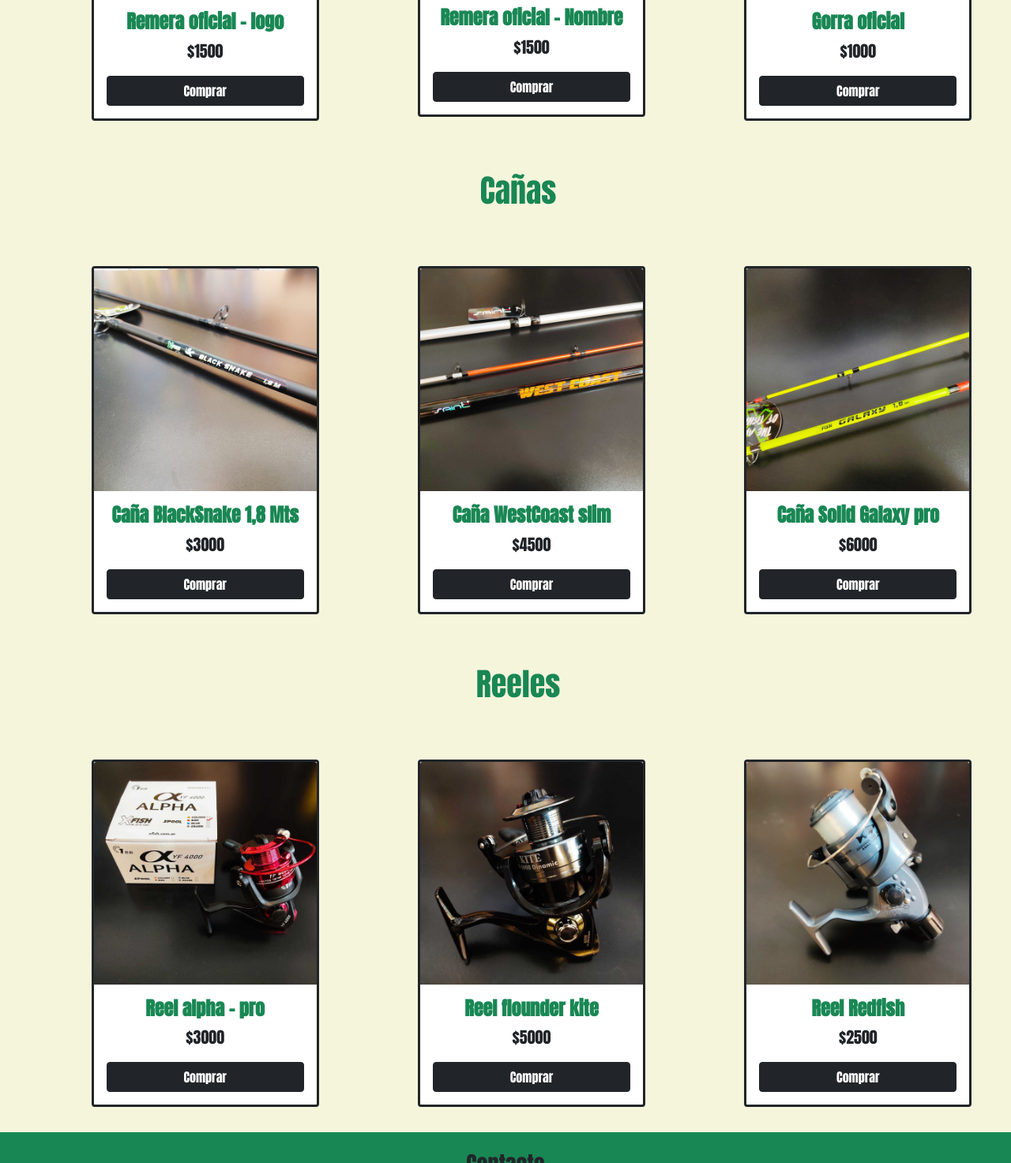
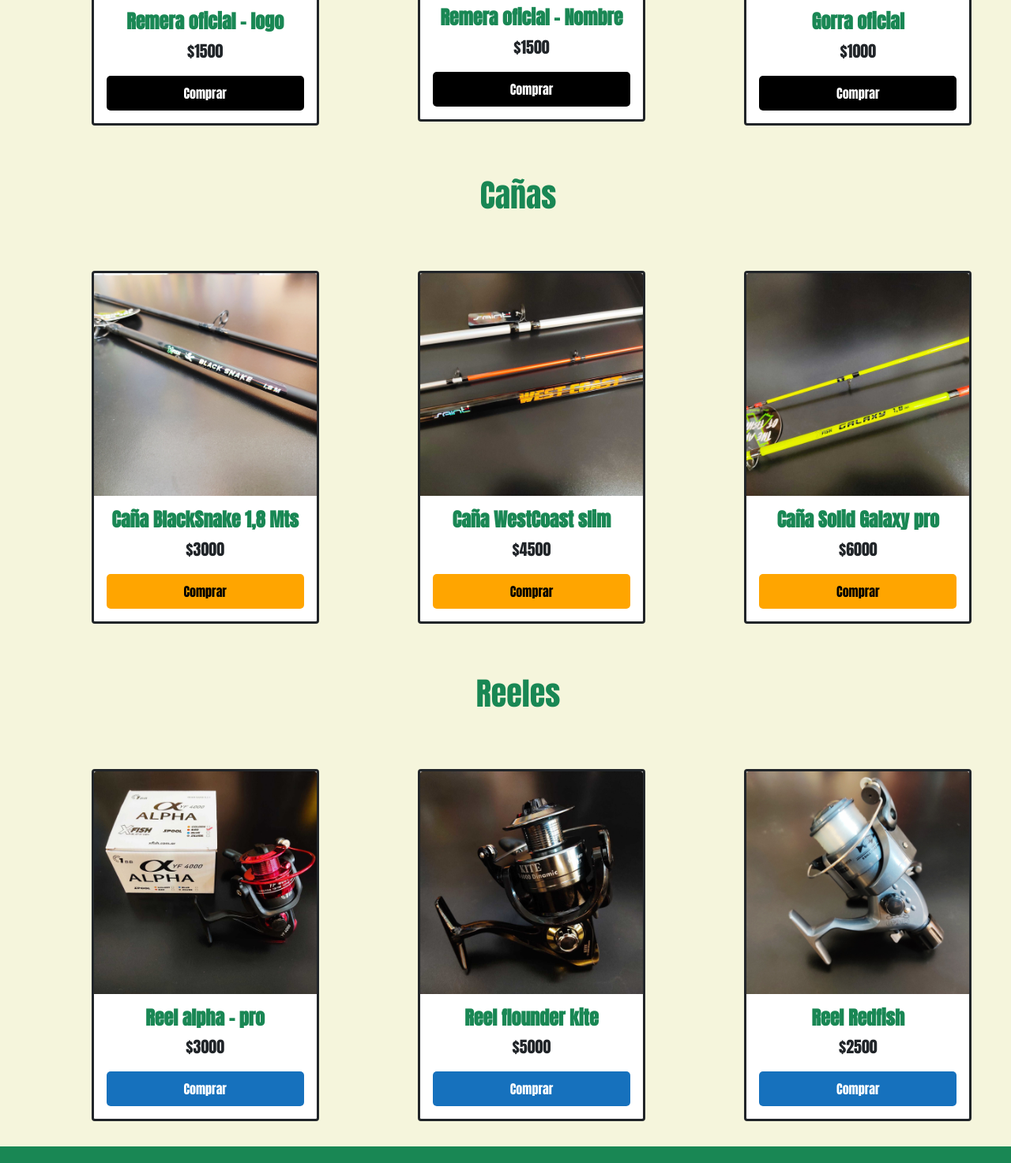
Before and after one commit to Ivega35/DesarrolloWebProyecto, a plain HTML site: page paginas/Productos.html in a window 1280 px wide. Shown: the part 790-2263 px from the top of the page at 79% size. Drawn offline with nearby package versions, Linux system fonts and the light colour scheme; grey boxes are pictures that could not be loaded.

Commit message:
Agregue SASS 2

```diff
--- a/paginas/Productos.html
+++ b/paginas/Productos.html
@@ -55,8 +55,10 @@
               <div class="card-body">
                   <h4 class="card-title text-success fw-bolder d-flex justify-content-center">Remera oficial - logo</h4>
                   <p class="card-text fs-5"><span class="d-flex justify-content-center">$1500</span></p>
-                  <a href="https://wa.me/qr/UWZ2HR4KTNOME1" class="btn btn-dark d-flex justify-content-center" id="boton">Comprar</a>
-              </div>
+                  <div class="d-flex justify-content-center">
+                    <button class="boton-ropa"><a class="boton-texto" href="https://wa.me/qr/UWZ2HR4KTNOME1">Comprar</a></button>
+                  </div>
+                  </div>
             </div>
          </li>
          <li class="col-sm-10 col-md-6 col-lg-3 py-3">
@@ -65,7 +67,9 @@
             <div class="card-body">
                 <h4 class="card-title text-success fw-bolder d-flex justify-content-center">Remera oficial - Nombre</h4>
                 <p class="card-text fs-5"><span class="d-flex justify-content-center">$1500</span></p>
-                <a href="https://wa.me/qr/UWZ2HR4KTNOME1" class="btn btn-dark d-flex justify-content-center" id="boton">Comprar</a>
+                <div class="d-flex justify-content-center">
+                  <button class="boton-ropa"><a class="boton-texto" href="https://wa.me/qr/UWZ2HR4KTNOME1">Comprar</a></button>
+                </div>
             </div>
           </div>
        </li>
@@ -75,7 +79,9 @@
           <div class="card-body">
               <h4 class="card-title text-success fw-bolder d-flex justify-content-center">Gorra oficial</h4>
               <p class="card-text fs-5"><span class="d-flex justify-content-center">$1000</span></p>
-              <a href="https://wa.me/qr/UWZ2HR4KTNOME1" class="btn btn-dark d-flex justify-content-center" id="boton">Comprar</a>
+              <div class="d-flex justify-content-center">
+                <button class="boton-ropa"><a class="boton-texto" href="https://wa.me/qr/UWZ2HR4KTNOME1">Comprar</a></button>
+              </div>
           </div>
         </div>
      </li>
@@ -89,7 +95,9 @@
                   <div class="card-body">
                       <h4 class="card-title text-success fw-bolder d-flex justify-content-center">Caña BlackSnake 1,8 Mts</h4>
                       <p class="card-text fs-5"><span class="d-flex justify-content-center">$3000</span></p>
-                      <a href="https://wa.me/qr/UWZ2HR4KTNOME1" class="btn btn-dark d-flex justify-content-center" id="boton">Comprar</a>
+                      <div class="d-flex justify-content-center">
+                        <button class="boton-cañas"><a class="boton-texto" href="https://wa.me/qr/UWZ2HR4KTNOME1">Comprar</a></button>
+                      </div>
                   </div>
                 </div>
              </li>
@@ -99,7 +107,9 @@
                 <div class="card-body">
                     <h4 class="card-title text-success fw-bolder d-flex justify-content-center">Caña WestCoast slim</h4>
                     <p class="card-text fs-5"><span class="d-flex justify-content-center">$4500</span></p>
-                    <a href="https://wa.me/qr/UWZ2HR4KTNOME1" class="btn btn-dark d-flex justify-content-center" id="boton">Comprar</a>
+                    <div class="d-flex justify-content-center">
+                      <button class="boton-cañas"><a class="boton-texto" href="https://wa.me/qr/UWZ2HR4KTNOME1">Comprar</a></button>
+                    </div>
                 </div>
               </div>
            </li>
@@ -109,7 +119,9 @@
               <div class="card-body">
                   <h4 class="card-title text-success fw-bolder d-flex justify-content-center">Caña Solid Galaxy pro</h4>
                   <p class="card-text fs-5"><span class="d-flex justify-content-center">$6000</span></p>
-                  <a href="https://wa.me/qr/UWZ2HR4KTNOME1" class="btn btn-dark d-flex justify-content-center" id="boton">Comprar</a>
+                  <div class="d-flex justify-content-center">
+                    <button class="boton-cañas"><a class="boton-texto" href="https://wa.me/qr/UWZ2HR4KTNOME1">Comprar</a></button>
+                  </div>
               </div>
             </div>
          </li>
@@ -123,7 +135,9 @@
                 <div class="card-body">
                     <h4 class="card-title text-success fw-bolder d-flex justify-content-center">Reel alpha - pro</h4>
                     <p class="card-text fs-5"><span class="d-flex justify-content-center">$3000</span></p>
-                    <a href="https://wa.me/qr/UWZ2HR4KTNOME1" class="btn btn-dark d-flex justify-content-center" id="boton">Comprar</a>
+                    <div class="d-flex justify-content-center">
+                      <button class="boton-reel"><a class="boton-texto" href="https://wa.me/qr/UWZ2HR4KTNOME1">Comprar</a></button>
+                    </div>
                 </div>
               </div>
            </li>
@@ -133,7 +147,9 @@
               <div class="card-body">
                   <h4 class="card-title text-success fw-bolder d-flex justify-content-center">Reel flounder kite</h4>
                   <p class="card-text fs-5"><span class="d-flex justify-content-center">$5000</span></p>
-                  <a href="https://wa.me/qr/UWZ2HR4KTNOME1" class="btn btn-dark d-flex justify-content-center" id="boton">Comprar</a>
+                  <div class="d-flex justify-content-center">
+                    <button class="boton-reel"><a class="boton-texto" href="https://wa.me/qr/UWZ2HR4KTNOME1">Comprar</a></button>
+                  </div>
               </div>
             </div>
             <li class="col-sm-10 col-md-6 col-lg-3 py-3">
@@ -142,7 +158,9 @@
                 <div class="card-body">
                     <h4 class="card-title text-success fw-bolder d-flex justify-content-center">Reel Redfish</h4>
                     <p class="card-text fs-5"><span class="d-flex justify-content-center">$2500</span></p>
-                    <a href="https://wa.me/qr/UWZ2HR4KTNOME1" class="btn btn-dark d-flex justify-content-center" id="boton">Comprar</a>
+                    <div class="d-flex justify-content-center">
+                      <button class="boton-reel"><a class="boton-texto" href="https://wa.me/qr/UWZ2HR4KTNOME1">Comprar</a></button>
+                    </div>
                 </div>
               </div>
            </li>
--- /dev/null
+++ b/scss/_boton.scss
@@ -0,0 +1,33 @@
+@import "_variables";
+.boton{
+
+    border: map-get($boton , borde );
+    padding: map-get($boton, padding );
+    border-radius: map-get($boton, radio );
+        .boton-texto{
+            color:white;
+        }
+        &:hover{
+        background-color: #198754;
+            .boton-texto{
+                color: black;
+            }
+
+        }
+}
+
+.boton-ropa{
+    @extend .boton;
+    @include propiedadesPrincipales( black,300px ,auto )
+}
+.boton-cañas{
+    @extend .boton;
+    @include propiedadesPrincipales(orange,300px ,auto );
+    .boton-texto{
+        color:black;
+    }
+}
+.boton-reel{
+    @extend .boton;
+    @include propiedadesPrincipales(rgb(22, 113, 189),300px ,auto );
+}
--- a/scss/_galeria.scss
+++ b/scss/_galeria.scss
@@ -1,14 +1,10 @@
-#galeria {
-    img{
-    width:100%;
-    height: 500px;
-    }
-}
 
 #galeria {
     img{
-        &:hover{
-        border: 5px solid $fondo;
-        }
+        width:100%;
+        height: 500px;
+            &:hover{
+                border: 5px solid $fondo;
+            }
     }
 }
--- a/scss/_post.scss
+++ b/scss/_post.scss
@@ -1,9 +1,3 @@
-#boton{
-    &:hover{
-    background-color: #198754;
-    color: black;
-    }
-}
 .card-img-top{
     max-height: 400px;
 }
--- a/scss/_variables.scss
+++ b/scss/_variables.scss
@@ -1,13 +1,20 @@
-$fondo:beige;
-
 *{
     text-decoration: none !important;
     list-style: none;
     padding: 0;
     margin: 0;
 }
-
-
+$fondo:beige;
+$boton:(
+    borde:0,
+    padding:10px 15px,
+    radio: 5px,
+    );
+@mixin propiedadesPrincipales ($bg-color, $width, $heigth) {
+        background-color: $bg-color;
+        width: $width;
+        height: $heigth;
+}
 body{
     background-color: $fondo;
     font-family: 'Anton', sans-serif;
--- a/scss/style.scss
+++ b/scss/style.scss
@@ -1,4 +1,5 @@
 @import "_variables";
+@import "_boton";
 @import "_nav";
 @import "_footer";
 @import "_post";
```
Also changed, not shown: paginas/nosotros.html (+6 -6 lines), css/style.css, 1 other file.
